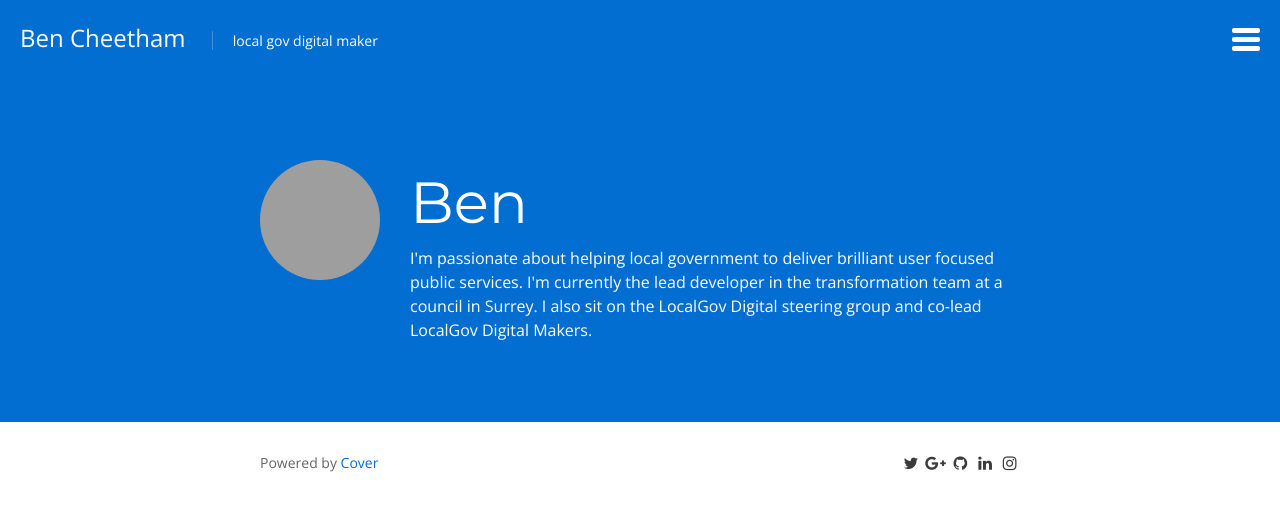
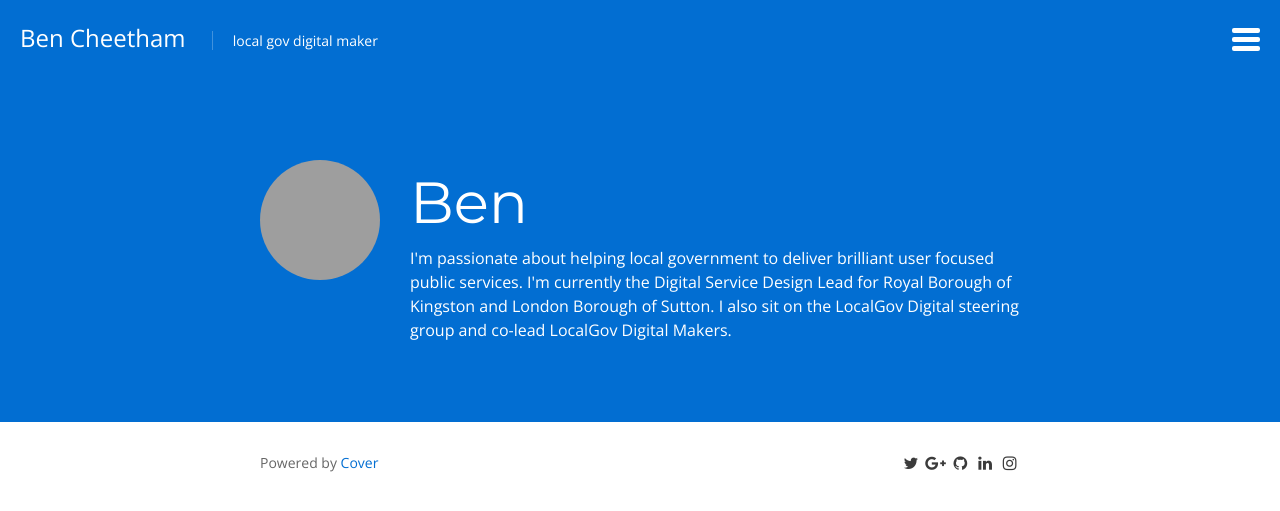
Before and after one commit to BforBen/bforben.github.io, a Jekyll site: the page built from about.html, in a window 1280 px wide. Shown: the top 511 px of the page. Built offline with Jekyll 4.4.1, drawn with Linux system fonts in a browser that asks for light colours; nearby versions of some CDN libraries; comment, search, counter and statistics services are not loaded; grey boxes are pictures that could not be loaded.

Commit message:
Update about.html

```diff
--- a/about.html
+++ b/about.html
@@ -16,7 +16,7 @@ redirect_from:
                 <h1 class="cover-title">Ben</h1>
             </div>
         	<div class="profile-bio">
-        		I'm passionate about helping local government to deliver brilliant user focused public services. I'm currently the lead developer in the transformation team at a council in Surrey. I also sit on the <a href="http://localgovdigital.info">LocalGov Digital</a> steering group and co-lead <a href="https://twitter.com/LGMakers">LocalGov Digital Makers</a>.
+        		I'm passionate about helping local government to deliver brilliant user focused public services. I'm currently the Digital Service Design Lead for Royal Borough of Kingston and London Borough of Sutton. I also sit on the <a href="http://localgovdigital.info">LocalGov Digital</a> steering group and co-lead <a href="https://twitter.com/LGMakers">LocalGov Digital Makers</a>.
     		</div>
         </div>
     </header>
```
